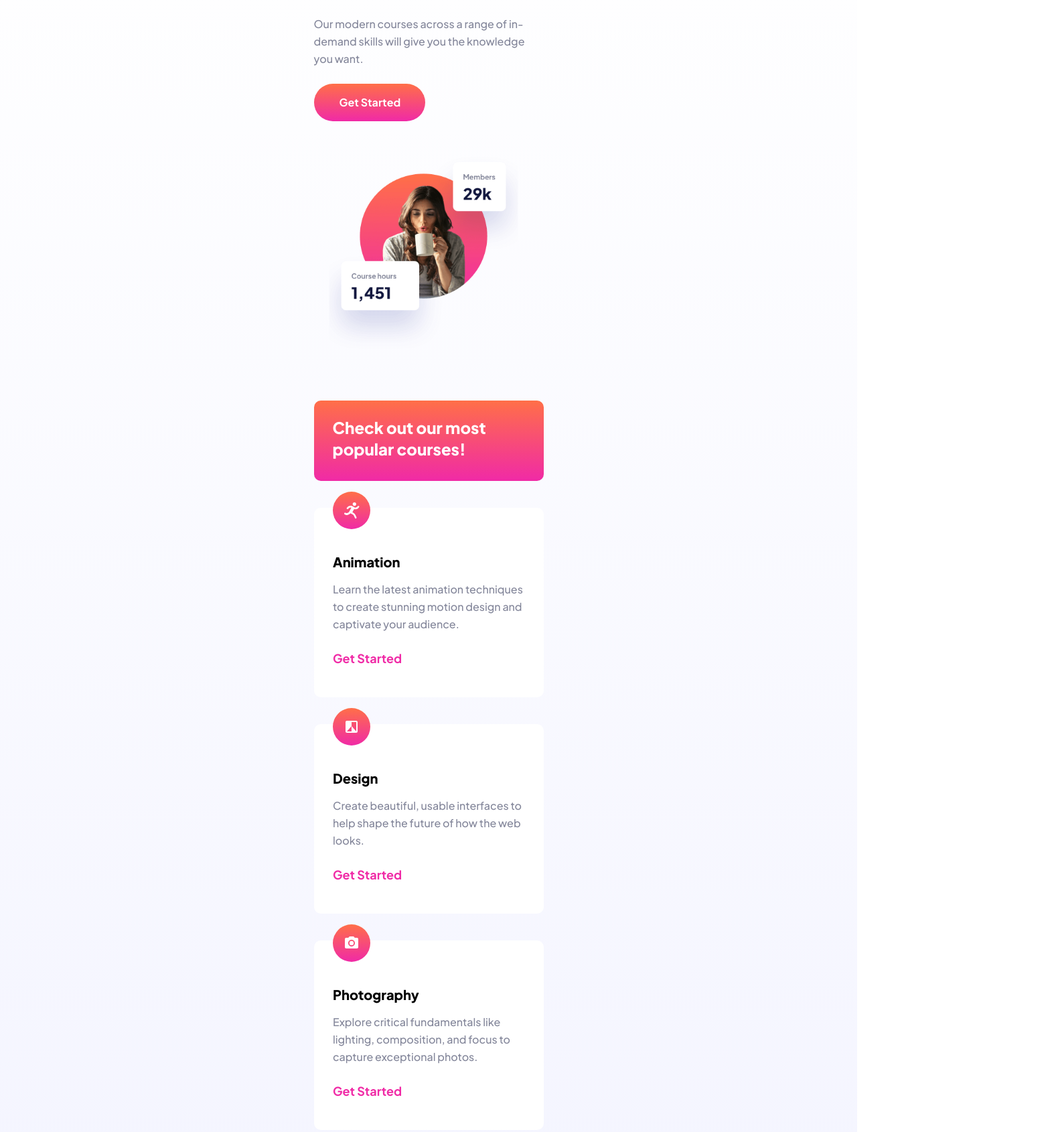
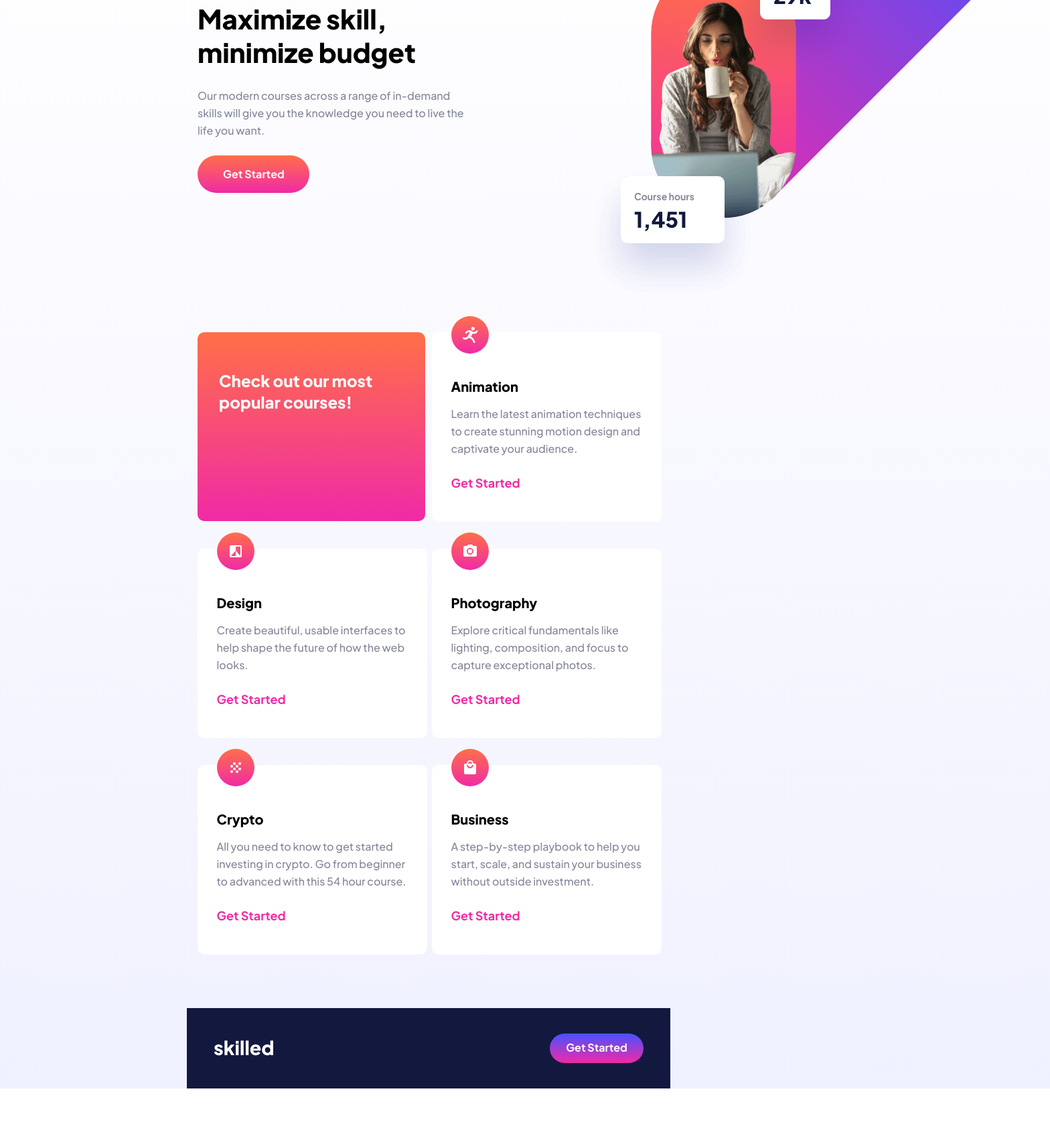
Before and after one commit to rezajaber/rezajaber.github.io, a website built with Vite: page skilled-elearning-landing-page/index.html in a window 1280 px wide. Shown: the part 200-1890 px from the top of the page at 67% size, 1568 px wide, since content can reach past the window. After the commit the page ends 1825 px from the top, so only its background shows below. Built offline with nearby package versions, Linux system fonts and the light colour scheme.

Commit message:
finished tablet version

```diff
--- a/skilled-elearning-landing-page/index.html
+++ b/skilled-elearning-landing-page/index.html
@@ -26,13 +26,13 @@
         <section class="upper">
           <div class="container-upperleft">
             <h1 class="website-title">Maximize skill, minimize budget</h1>
-            <p class="website-info">Our modern courses across a range of in-demand skills will give you the knowledge you want. </p>
+            <p class="website-info">Our modern courses across a range of in-demand skills will give you the knowledge you need to live the life you want.</p>
             <button class="button-main">Get Started</button>
           </div>
 
           <div class="container-upperright">
             <img src="assets/image-hero-mobile.png" alt="" class="website-stats-mobile">
-            <img src="assets/image-hero-desktop.png" alt="" class="website-stats-desktop">
+            <img src="assets/image-hero-tablet.png" alt="" class="website-stats-tablet">
           </div>
         </section>
 
--- a/skilled-elearning-landing-page/style.css
+++ b/skilled-elearning-landing-page/style.css
@@ -141,7 +141,7 @@ main {
     margin-bottom: 4.125rem;
 }
 
-.website-stats-desktop {
+.website-stats-tablet {
     display: none;
 }
 
@@ -259,3 +259,150 @@ main {
  .button-footer:active {
      opacity: 0.6;
   }
+
+
+
+
+  @media (min-width: 768px) {
+    * {
+        margin: 0;
+        padding: 0;
+    }
+
+    body {
+        background-image: linear-gradient(var(--clr-primary-100), var(--clr-accent-300));
+
+        display: grid;
+        place-content: center;
+    }
+
+    .container {
+        max-width: 768px;
+    }
+
+    .container-header {
+        padding-top: 0.5rem;
+        margin-bottom: 6.1875rem;
+    }
+
+
+    .upper {
+       max-width: 768px;
+       margin-bottom: 10.125rem;
+    }
+
+    .container-upperleft {
+        max-width: 398px;
+    }
+
+    .website-title {
+        font-family: var(--ff-base);
+        font-size: var(--fs-heading-l);
+        font-weight: var(--fw-extrabold);
+        line-height: 3.15rem;
+        margin-bottom: 1.625rem;
+    }
+
+    .website-info {
+        font-family: var(--ff-base);
+        font-size: var(--fs-body-s);
+        font-weight: var(--fw-medium);
+        color: var(--clr-neutral-600);
+        line-height: 1.625rem;
+        margin-bottom: 1.5rem;
+
+    }
+
+    .website-stats-mobile {
+        display: none;
+    }
+    .website-stats-tablet {
+        display: inline-block;
+        position: absolute;
+        top: -4.5rem;
+        right: -18rem;
+    }
+
+    .courses {
+        display: grid;
+        grid-template-columns: 340px 340px;
+        place-content: center;
+        column-gap: .625rem;
+    }
+
+    .start-course {
+        padding: 3.5rem 1.625rem 10.125rem 2rem;
+    }
+
+
+
+    .animation,
+    .design,
+    .photography,
+    .crypto,
+    .business {
+        width: 343px;
+        height: 283px;
+        background-color: var(--clr-primary-100);
+        border-radius: .625rem;
+
+        display: grid;
+        place-content: center;
+
+        margin-bottom: 2.5rem;
+    }
+
+    .course-title {
+        font-family: var(--ff-base);
+        font-weight: var(--fw-extrabold);
+        font-size: var(--fs-card-title);
+        line-height: 1.575rem;
+
+        margin-bottom: 1rem;
+    }
+
+    .course-info {
+        width: 286px;
+
+        font-family: var(--ff-base);
+        font-weight: var(--fw-medium);
+        font-size: var(--fs-body-s);
+        line-height: 1.625rem;
+        color: var(--clr-neutral-600);
+
+        margin-bottom: 1.5rem;
+    }
+
+    .course-start {
+        font-family: var(--ff-base);
+        font-weight: var(--fw-bold);
+        font-size: var(--fs-body-m);
+        line-height: 1.75rem;
+        color: var(--clr-accent-400);
+
+        margin-bottom: 2rem;
+    }
+
+    .animation-svg,
+    .design-svg,
+    .photography-svg,
+    .crypto-svg,
+    .business-svg {
+        position: relative;
+        bottom: 2.25rem;
+    }
+
+    .business {
+        margin-bottom: 4rem;
+    }
+
+    .container-footer {
+        height: 120px;
+
+        background-color: var(--clr-neutral-800);
+        display: grid;
+        grid-template-columns: 1fr 140px;
+        align-items: center;
+        padding: 0rem 2.5rem 0rem 2.5rem;
+    }
+  }
```
